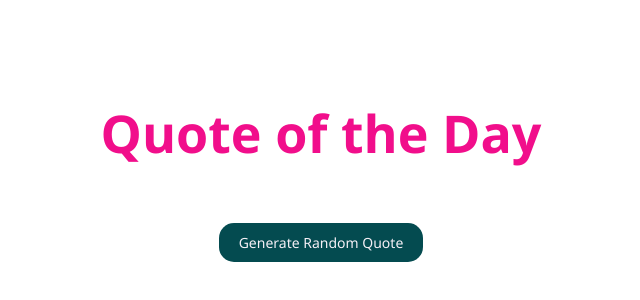
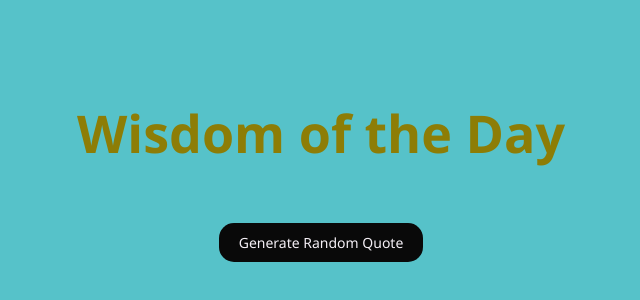
Before and after one commit to Lande21/RandomQuote, a React (Create React App) app: page / in a window 1280 px wide. Shown: the part 238-538 px from the top of the page, without its empty margins (319-959 px from the left). Built offline with nearby package versions, Linux system fonts and the light colour scheme; no server answers.

Commit message:
Seperated the section and the colors enhancements

```diff
--- a/src/App.css
+++ b/src/App.css
@@ -4,7 +4,7 @@
 
 
 .App-header {
-  background-color: #ffffff;
+  background-color: #56c2c9;
   min-height: 100vh;
   display: flex;
   flex-direction: column;
@@ -12,5 +12,5 @@
   justify-content: center;
   font-size: calc(10px + 2vmin);
   font-family: 'Segoe UI', Tahoma, Geneva, Verdana, sans-serif;
-  color: rgb(241, 14, 139);
+  color: rgb(141, 125, 6);
 }
--- a/src/QuoteDisplay.js
+++ b/src/QuoteDisplay.js
@@ -19,8 +19,8 @@ function QuoteDisplay() {
 
   return (
     <div>
-      <h1>Quote of the Day</h1>
-      <p>{quote}</p>
+      <h1>Wisdom of the Day</h1>
+      <p className="quote">{quote}</p>
       <button onClick={fetchRandomQuote} className="button">Generate Random Quote</button>
     </div>
   );
--- a/src/quotedisplay.css
+++ b/src/quotedisplay.css
@@ -1,7 +1,7 @@
 /* quoteDisplay.css */
 .button {
     padding: 10px 20px;
-    background-color: rgb(4, 75, 80);
+    background-color: rgb(9, 9, 9);
     border: none;
     border-radius: 15px;
     cursor: pointer;
@@ -10,3 +10,7 @@
     color: rgb(245, 240, 246);
     margin-top: 20px;
   }
+
+  .quote{
+    color: rgb(255, 255, 255);
+  }
```
